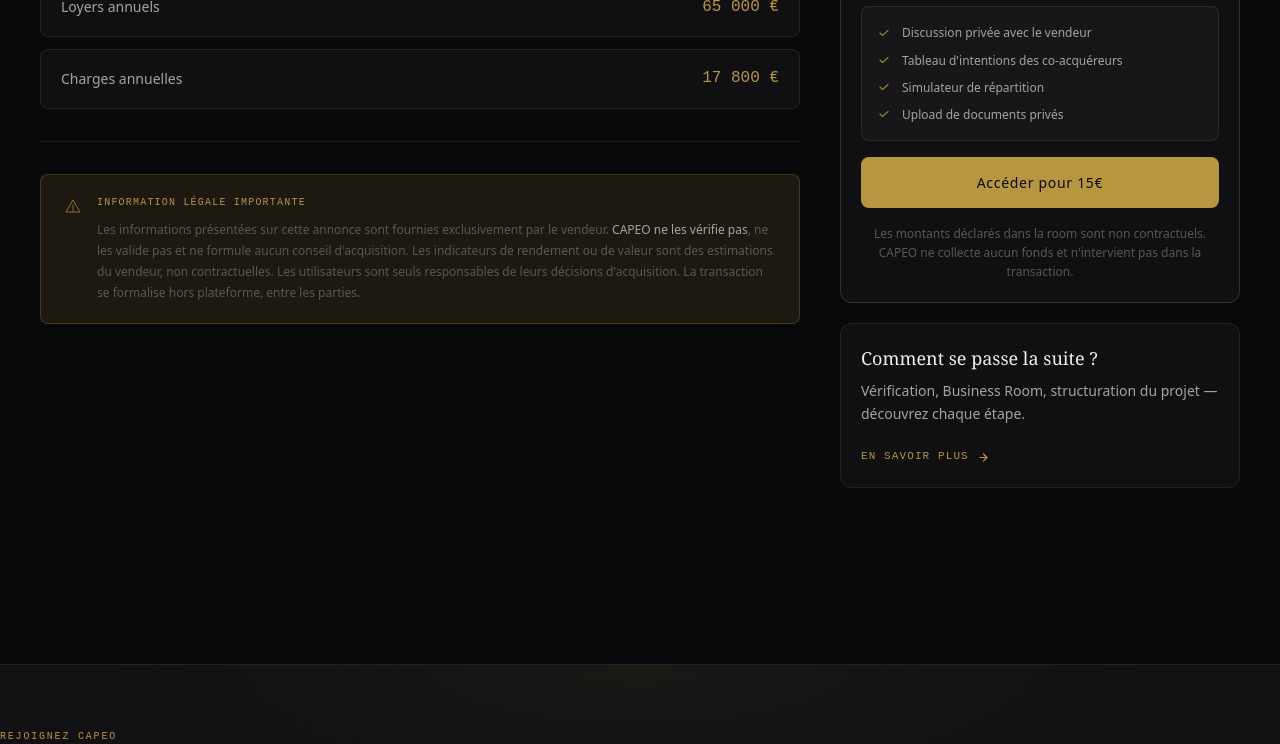
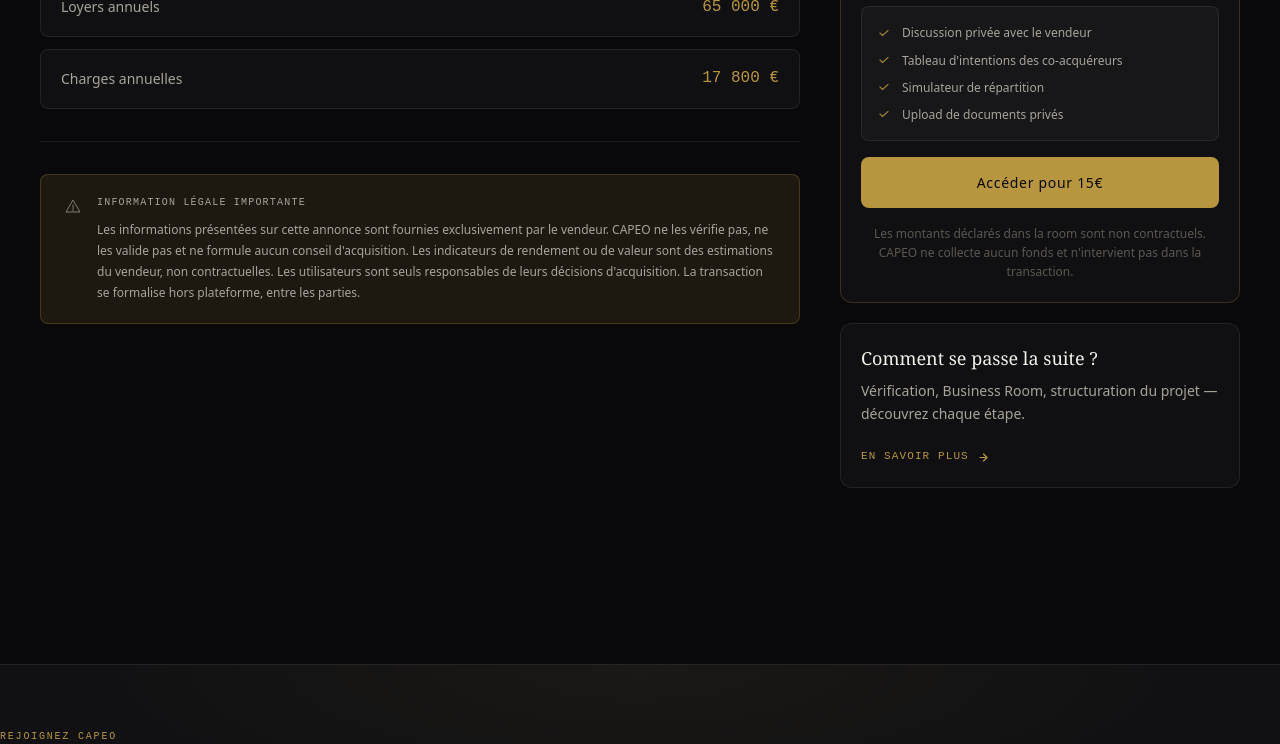
Before and after one commit to devcapeo/CAPEO, a React (Vite) app: page /actifs/1 in a window 1280 px wide. Shown: the part 1397-2141 px from the top of the page. Built offline with nearby package versions, Linux system fonts and the light colour scheme.

Commit message:
Update AnnonceDetail.css

```diff
--- a/src/pages/AnnonceDetail/AnnonceDetail.css
+++ b/src/pages/AnnonceDetail/AnnonceDetail.css
@@ -631,6 +631,16 @@
   color: var(--gold);
 }
 
+/* Fix bouton retour cliquable (passait sous l'overlay) */
+.detail-carousel__back { z-index: 5; }
+.detail-carousel__overlay { pointer-events: none; }
+
+/* Fix lisibilité du disclaimer légal */
+.detail-left .actif-disclaimer,
+.detail-left [class*="disclaimer"] {
+  color: var(--text-muted);
+}
+
   /* ── RESPONSIVE ── */
   @media (max-width: 1200px) {
     .detail-layout__inner {
```
